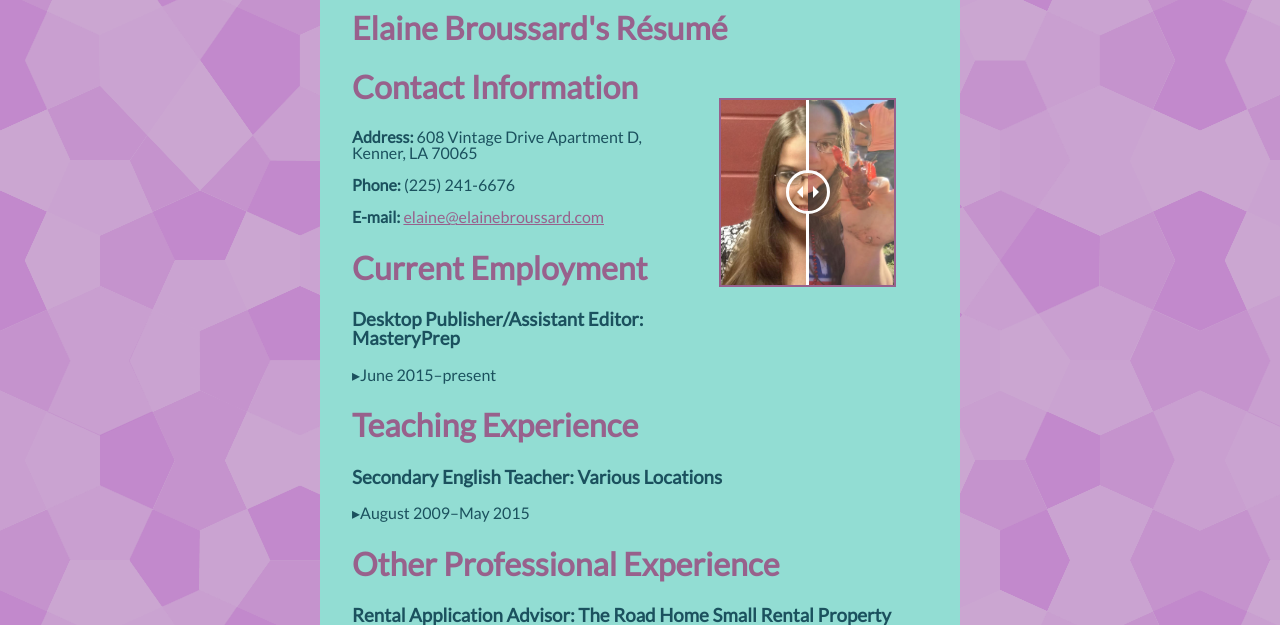
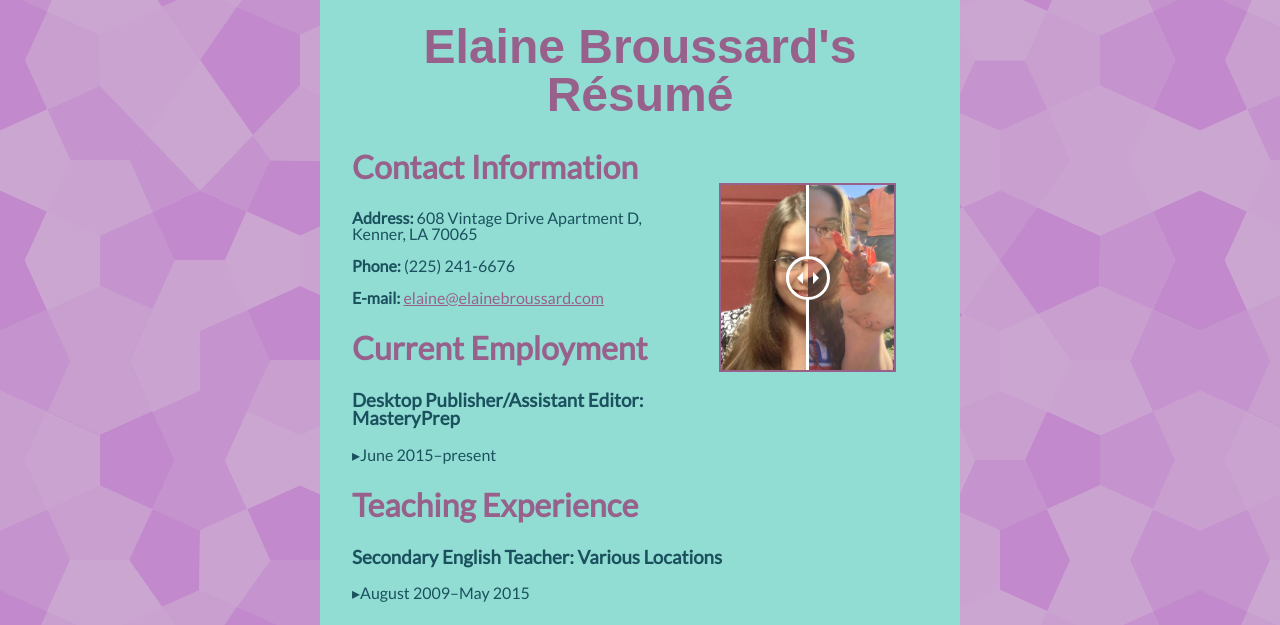
Before and after one commit to ecbroussard/project_resume_broussard_elaine, a plain HTML site: page index.html in a window 1280 px wide. Shown: the part 140-765 px from the top of the page. Drawn offline with Linux system fonts and the light colour scheme.

Commit message:
fix typo in css

```diff
--- a/css/main.css
+++ b/css/main.css
@@ -20,7 +20,7 @@ body {
 	border: 2px solid #98618c;
 }
 
-h1, {
+h1 {
 	font-family: "hwt-artz", Arial, Helvetica, sans-serif;
 	font-size: 300%;
 	text-align: center;
```
